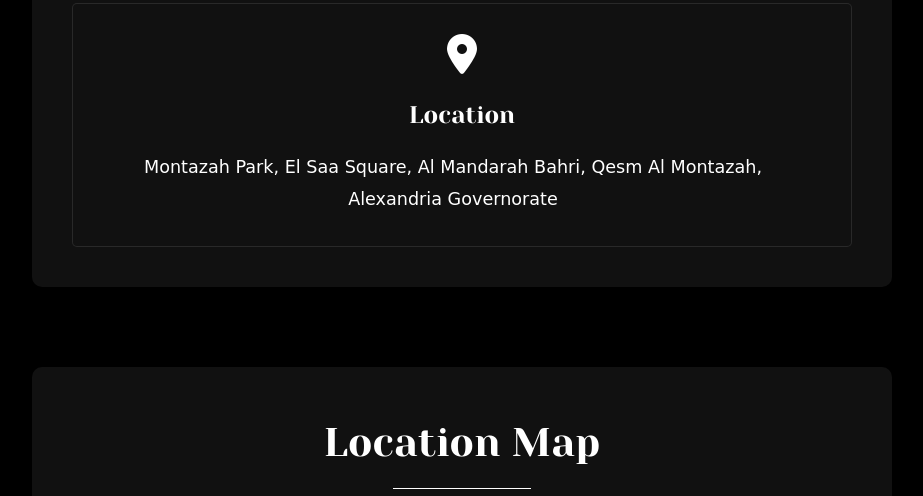
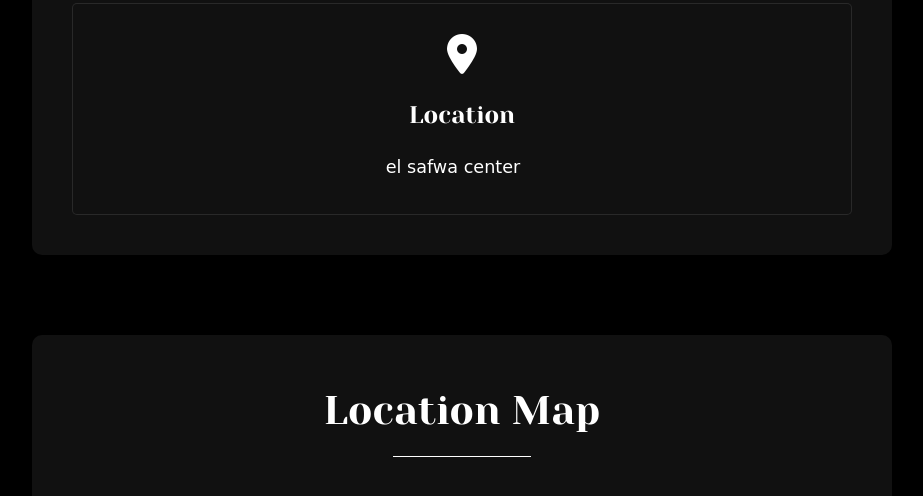
Before and after one commit to mohamedmostafashen/weeding, a plain HTML site: page index.html in a window 1280 px wide. Shown: the part 1735-2231 px from the top of the page, without its empty margins (178-1101 px from the left). Drawn offline with Linux system fonts and the light colour scheme; a web font is replaced by a local one.

Commit message:
Update index.html

```diff
--- a/index.html
+++ b/index.html
@@ -46,7 +46,7 @@
                 <div class="detail-box">
                     <i class="fas fa-map-marker-alt"></i>
                     <h3>Location</h3>
-                    <p>Montazah Park, El Saa Square, Al Mandarah Bahri, Qesm Al Montazah, Alexandria Governorate </p>
+                    <p>el safwa center</p>
                 </div>
             </div>
         </section>
```
